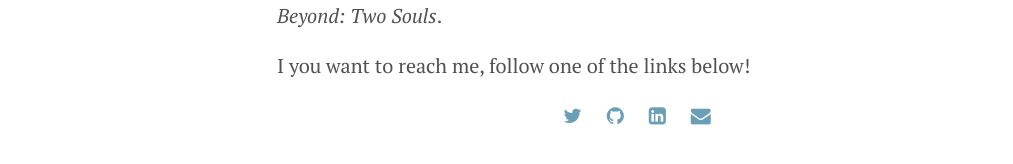
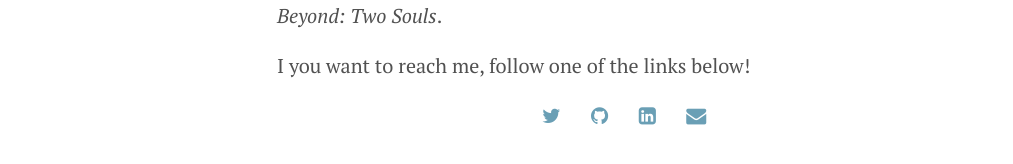
Before and after one commit to Liquidsoul/code-craftsman.fr, a Jekyll site: the page built from about.md, in a window 1280 px wide. Shown: the part 401-565 px from the top of the page, without its empty margins (3-1016 px from the left). Built offline with Jekyll 4.4.1, drawn with Linux system fonts in a browser that asks for light colours; nearby versions of some CDN libraries.

```diff
--- a/public/css/custom.css
+++ b/public/css/custom.css
@@ -1,10 +1,9 @@
-
-span + span {
-    margin-left: 20px;
-}
-
 .infos {
     margin: auto;
     text-align: center;
     color:#9d9d9d;
 }
+
+.infos span {
+	margin-right: 2vw;
+}
```
